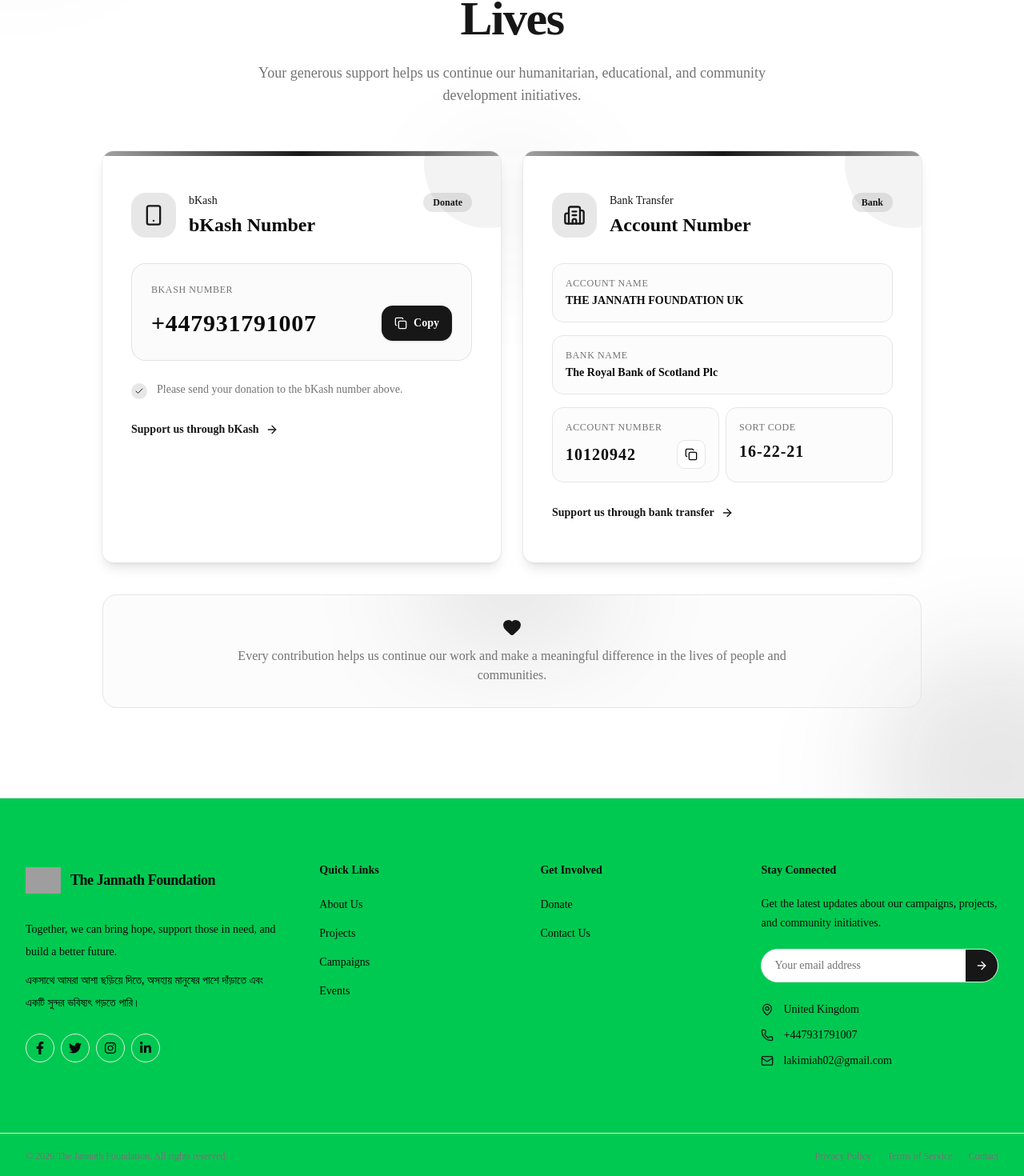
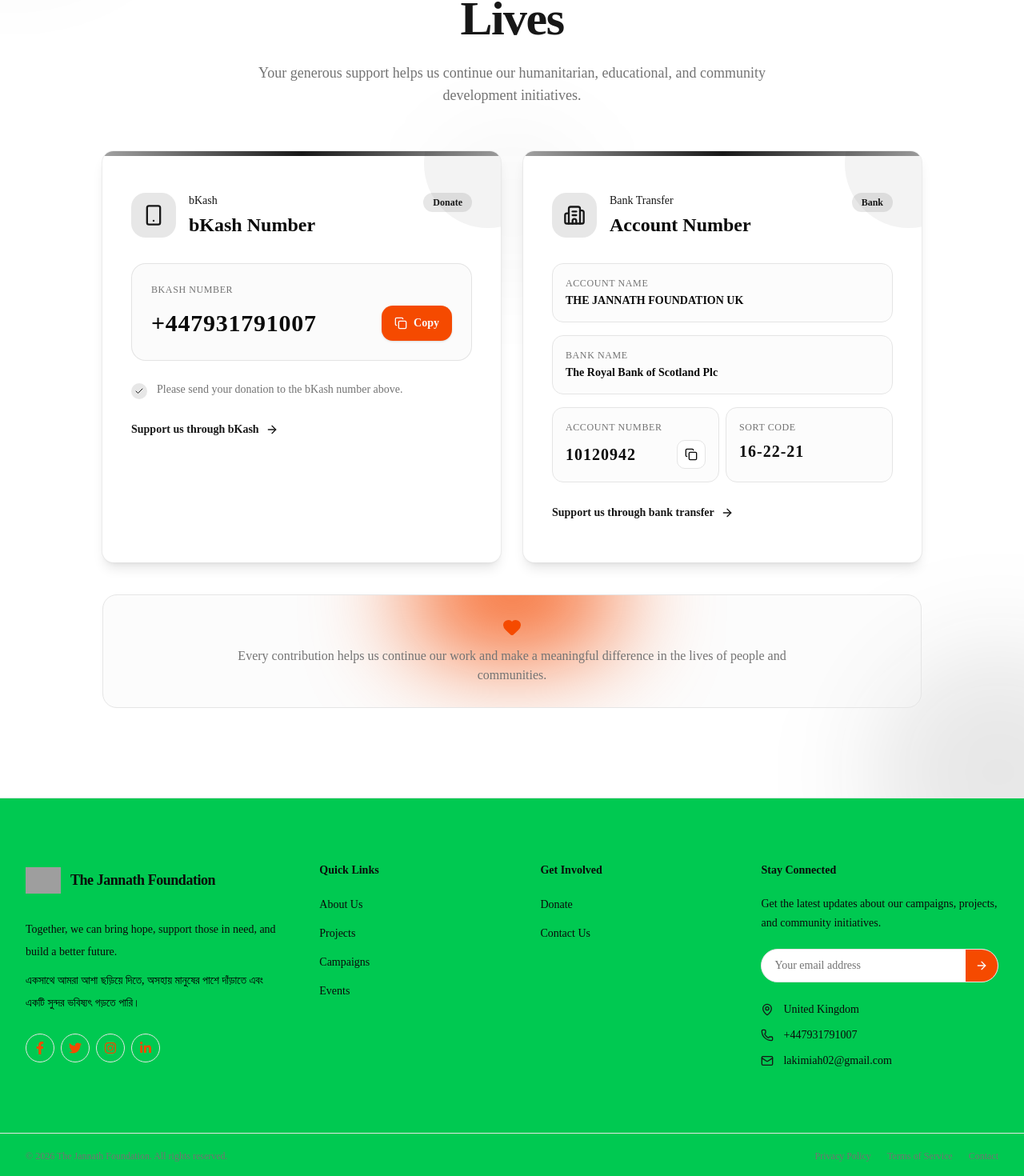
Before and after one commit to Mdnajimuddinhelal70/the-jf-uk, a Next.js app in the folder frontend/: page /en/donate in a window 1280 px wide. Shown: the part 310-1780 px from the top of the page at 80% size. Built offline with nearby package versions, Linux system fonts and the light colour scheme; grey boxes are pictures that could not be loaded.

Commit message:
added design for buttons

```diff
--- a/frontend/src/components/modules/Donate/DonateSection.tsx
+++ b/frontend/src/components/modules/Donate/DonateSection.tsx
@@ -18,8 +18,6 @@
   const t = useTranslations("Donate.Donate");
 
   const [copied, setCopied] = useState<string | null>(null);
-
-  // Donation details
   const bkashNumber = "+447931791007";
 
   const bankAccountName = "THE JANNATH FOUNDATION UK";
@@ -120,7 +118,7 @@
                   <button
                     type="button"
                     onClick={() => handleCopy(bkashNumber, "bkash")}
-                    className="inline-flex h-11 shrink-0 items-center justify-center gap-2 rounded-xl bg-primary px-4 text-sm font-semibold text-primary-foreground shadow-sm transition-all hover:bg-primary/90 hover:shadow-md active:scale-95"
+                    className="inline-flex h-11 shrink-0 items-center justify-center gap-2 rounded-xl bg-orange-600 px-4 text-sm font-semibold text-primary-foreground shadow-sm transition-all hover:bg-orange-700 hover:shadow-md active:scale-95"
                     aria-label={t("copy")}
                   >
                     {copied === "bkash" ? (
@@ -266,9 +264,9 @@
         <div className="mx-auto mt-10 max-w-5xl">
           <div className="relative overflow-hidden rounded-2xl border bg-muted/30 px-6 py-7 text-center sm:px-10">
             {/* Decorative Background */}
-            <div className="pointer-events-none absolute left-1/2 top-0 h-32 w-64 -translate-x-1/2 -translate-y-1/2 rounded-full bg-primary/10 blur-3xl" />
+            <div className="pointer-events-none absolute left-1/2 top-0 h-32 w-64 -translate-x-1/2 -translate-y-1/2 rounded-full bg-orange-600 blur-3xl" />
 
-            <Heart className="relative mx-auto h-6 w-6 fill-primary text-primary" />
+            <Heart className="relative mx-auto h-6 w-6 fill-orange-600 text-orange-600" />
 
             <p className="relative mx-auto mt-3 max-w-3xl text-sm leading-6 text-muted-foreground md:text-base">
               {t("bottomNote")}
--- a/frontend/src/components/modules/Home/Hero.tsx
+++ b/frontend/src/components/modules/Home/Hero.tsx
@@ -7,21 +7,6 @@
 
 import { Badge } from "@/components/ui/badge";
 import { Button } from "@/components/ui/button";
-
-const images = [
-  {
-    src: "https://res.cloudinary.com/dpgjlcycl/image/upload/v1788499143/WhatsApp_Image_2026-09-04_at_11.11.28_AM_pmlkke.jpg",
-    altKey: "imageAlt1",
-  },
-  {
-    src: "https://res.cloudinary.com/dpgjlcycl/image/upload/v1787589502/WhatsApp_Image_2026-08-24_at_7.54.01_PM_alq2tu.jpg",
-    altKey: "imageAlt2",
-  },
-  {
-    src: "https://res.cloudinary.com/dpgjlcycl/image/upload/v1787583557/WhatsApp_Image_2026-08-24_at_8.11.46_PM_txd8qu.jpg",
-    altKey: "imageAlt3",
-  },
-];
 
 export default function Hero() {
   const t = useTranslations("Home.Hero");
@@ -131,12 +116,12 @@
             <div className="relative overflow-hidden rounded-[1.5rem] border bg-background p-1.5 shadow-sm sm:rounded-[1.8rem] sm:p-2">
               <div className="relative h-[300px] overflow-hidden rounded-[1.15rem] sm:h-[400px] sm:rounded-[1.4rem] md:h-[450px] lg:h-[500px]">
                 <Image
-                  src={images[2].src}
-                  alt={t(images[2].altKey)}
+                  src="https://res.cloudinary.com/dpgjlcycl/image/upload/v1789741687/Gemini_Generated_Image_d9s8cvd9s8cvd9s8_lnrywa.jpg"
+                  alt="Hero Image"
                   fill
                   priority
-                  className="object-cover"
-                  sizes="(max-width: 1024px) 100vw, 55vw"
+                  className="object-cover object-center"
+                  sizes="(max-width: 640px) 100vw, (max-width: 1024px) 100vw, 55vw"
                 />
 
                 {/* Gradient */}
--- a/frontend/src/components/shared/Footer.tsx
+++ b/frontend/src/components/shared/Footer.tsx
@@ -89,7 +89,7 @@
                     key={social.label}
                     href={social.href}
                     aria-label={social.label}
-                    className="flex h-9 w-9 items-center justify-center rounded-full border transition-all duration-200 hover:border-primary hover:bg-primary hover:text-primary-foreground"
+                    className="flex h-9 w-9 items-center text-orange-600 justify-center rounded-full border transition-all duration-200 hover:border-orange-600 hover:bg-orange-600 hover:text-primary-foreground"
                   >
                     <Icon className="h-4 w-4" />
                   </Link>
@@ -155,7 +155,7 @@
                 <button
                   type="submit"
                   aria-label="Subscribe to newsletter"
-                  className="flex h-10 w-10 shrink-0 items-center justify-center bg-primary text-primary-foreground transition-colors hover:bg-primary/90"
+                  className="flex h-10 w-10 shrink-0 items-center justify-center bg-orange-600 text-primary-foreground transition-colors hover:bg-orange-700"
                 >
                   <ArrowRight className="h-4 w-4" />
                 </button>
```
